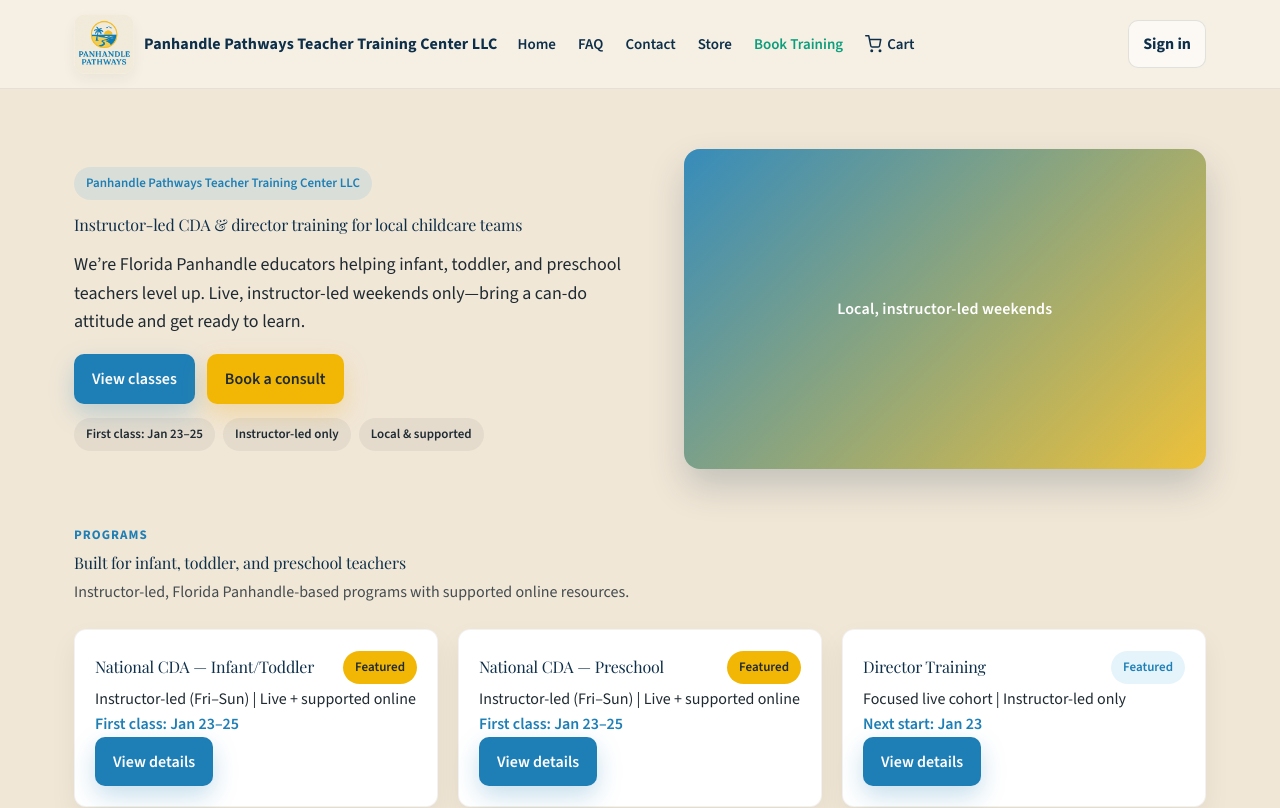
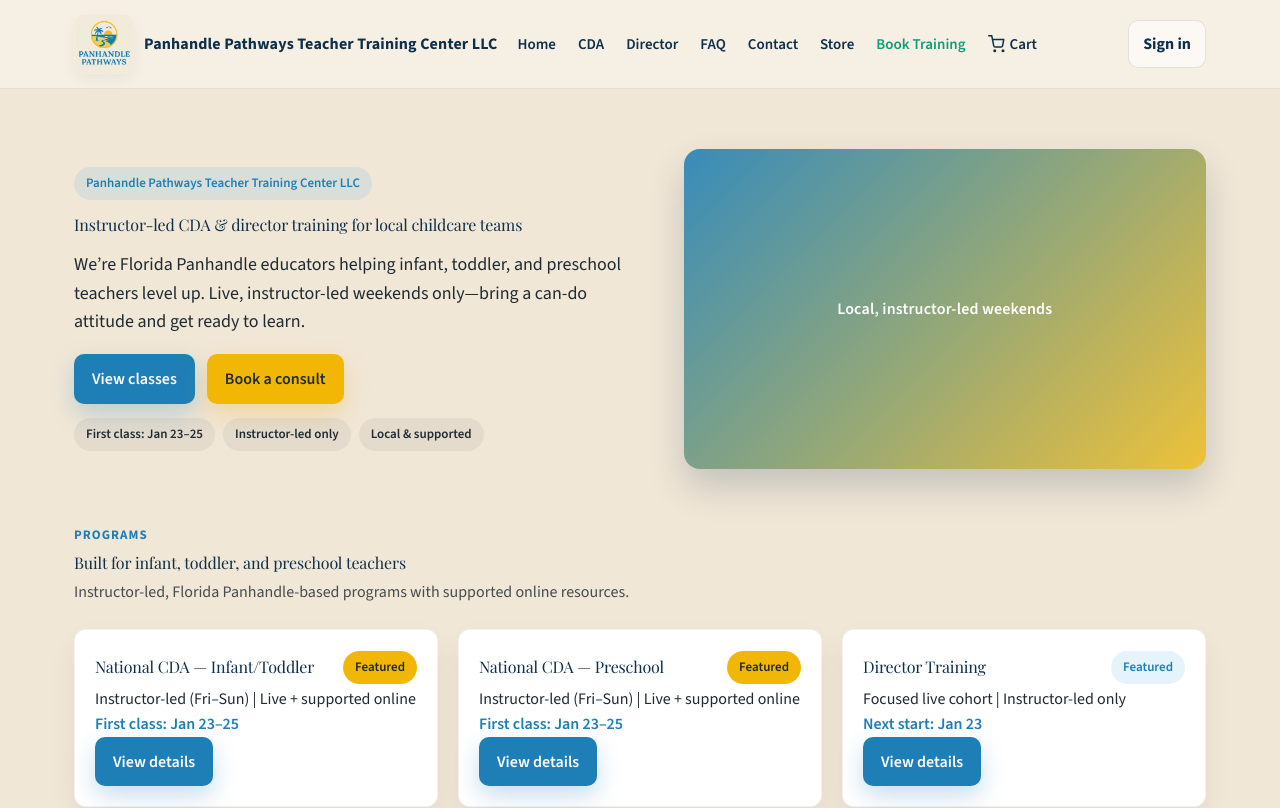
Before and after one commit to MattThomas95/panhandle-pathway, a Next.js app: page / in a window 1280 px wide. Shown: the top 808 px of the page. Built offline with nearby package versions, Linux system fonts and the light colour scheme; no server answers.

Commit message:
Add CDA and Director links to header nav

```diff
--- a/components/SiteHeader.tsx
+++ b/components/SiteHeader.tsx
@@ -9,6 +9,8 @@
 
 const navLinks = [
   { label: "Home", href: "/" },
+  { label: "CDA", href: "/cda" },
+  { label: "Director", href: "/director-training" },
   { label: "FAQ", href: "/faq" },
   { label: "Contact", href: "/contact" },
   { label: "Store", href: "/store" },
```
